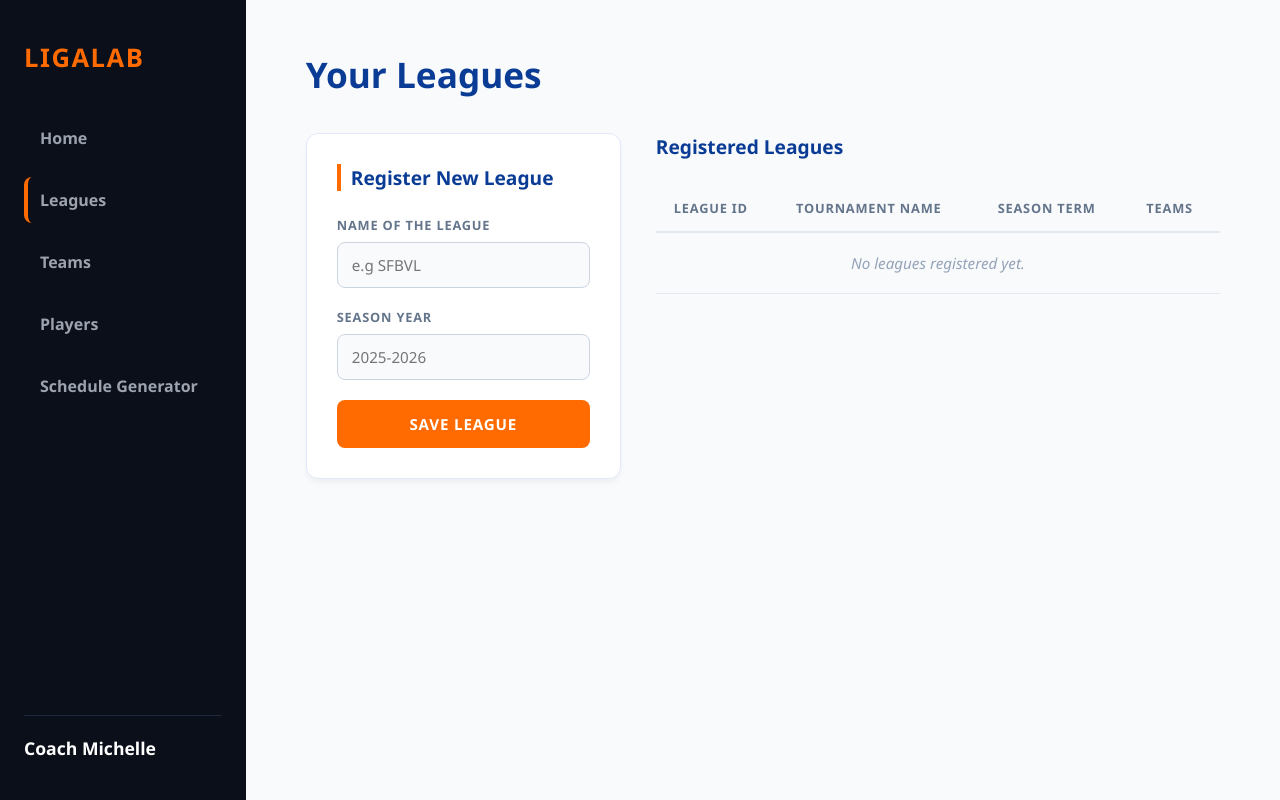
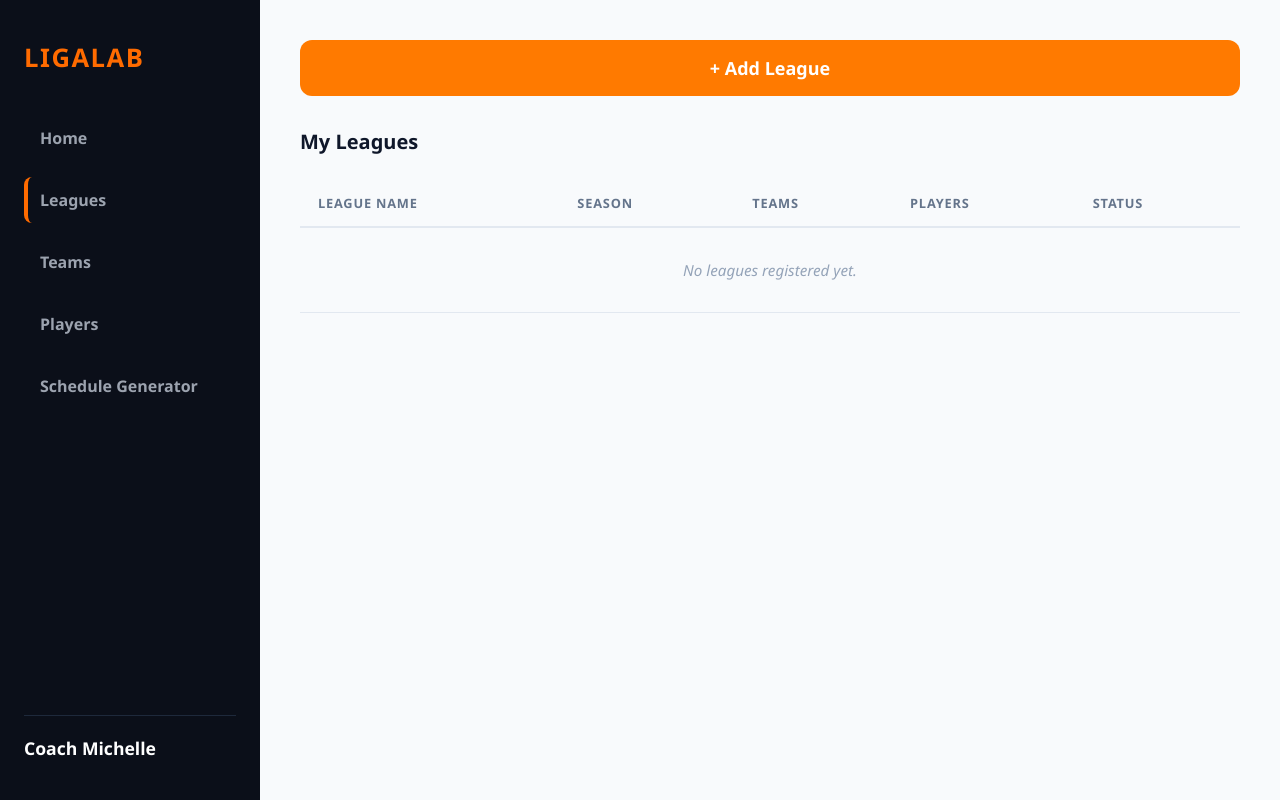
Before and after one commit to mdlcodes/LigaLab, a Flask app: page /leagues in a window 1280 px wide. Run offline with Flask 3, Linux system fonts and the light colour scheme.

Commit message:
Docs: Did some changes in the League page UI.

```diff
--- a/static/style.css
+++ b/static/style.css
@@ -553,3 +553,34 @@
     border-radius: 6px;
     background-color: #F8FAFC;
 }
+
+/* NEW UI DESIGN FOR LEAGUE PAGE*/
+.dashboard-content{
+    padding: 40px;
+}
+.action-header-row{
+    margin-bottom: 32px;
+}
+.btn-add-hero{
+    display:block;
+    width: 100%;
+    background-color: #FF7A00;
+    color: white;
+    font-size: 18px;
+    font-weight: 700;
+    text-align: center;
+    padding: 16px;
+    border-radius: 12px;
+    text-decoration: none;
+    transition: background-color 0.2s ease;
+}
+
+.btn-add-hero:hover{
+    background-color: #E06B00;
+}
+
+.panel-header h3{
+     font-size: 20px;
+     font-weight: 700;
+     color: #0F172A;
+}
--- a/templates/leagues.html
+++ b/templates/leagues.html
@@ -1,12 +1,11 @@
-    <!DOCTYPE htmL>
+<!DOCTYPE html>
 <html lang="en">
 <head>
     <meta charset="UTF-8">
     <meta name="viewport" content="width=device-width, initial-scale=1.0">
-            <title>LigaLab</title>
+    <title>LigaLab - Leagues</title>
     <link rel="stylesheet" href="{{ url_for('static', filename='style.css')}}">
 </head>
-
 <body class="dashboard-body">
     <div class="dashboard-wrapper">
         <aside class="sidebar">
@@ -18,67 +17,45 @@
                 <a href="{{ url_for('players')}}" class="menu-item">Players</a>
                 <a href="{{ url_for('schedules')}}" class="menu-item">Schedule Generator</a>
             </nav>
-
             <div class="sidebar-user-badge">Coach Michelle</div>
         </aside>
 
         <main class="dashboard-content">
-                    <header class="content-header">
-                        <div class="hightlight-block">
-                            <h1>Your Leagues</h1>
-                        </div>
-                    </header>
-
-                    <div class="control-deck">
-                        <div class="form-card">
-                            <h3>Register New League</h3>
-                            <form action="{{ url_for('leagues') }}" method="POST">
-                                <div class="input-group">
-                                    <label for="league-name">Name of the League</label>
-                                    <input type="text" id="league-name" name="ligalab-name" placeholder="e.g SFBVL " required>
-                                </div>
-
-                                <div class="input-group">
-                                    <label for="league-season">Season Year</label>
-                                    <input type="text" id="league-season" name="ligalab-season" placeholder="2025-2026">
-                                </div>
-
-                                <button type="submit" class="btn-primary-action">Save League</button>
-                            </form>
+            <div class="action-header-row">
+                <a href="{{ url_for('create_league') }}" class="btn-add-hero">+ Add League</a>
             </div>
 
             <div class="data-panel">
                 <div class="panel-header">
-                                <h3>Registered Leagues</h3>
+                    <h3>My Leagues</h3>
                 </div>
                 <table class="data-table">
                     <thead>
                         <tr>
-                                    <th>League ID</th>
-                                    <th>Tournament Name</th>
-                                    <th>Season Term</th>
+                            <th>League Name</th>
+                            <th>Season</th>
                             <th>Teams</th>
+                            <th>Players</th>
+                            <th>Status</th>
                         </tr>
                     </thead>
                     <tbody>
                         {% for league in leagues %}
                         <tr>
-                                    <td><strong>{{ league.id }}</strong></td>
-                                    <td>{{ league.name }}</td>
+                            <td><strong>{{ league.name }}</strong></td>
                             <td>{{ league.season }}</td>
-                                    <td><span style="color: #FF6B00; font-weight: 700">{{ league.teams }}</span> Teams Registered</td>
+                            <td><span style="font-weight: 600;">{{ league.teams }}</span></td>
+                            <td><span style="font-weight: 600;">{{ league.players }}</span></td>
+                            <td><span style="font-weight: 700; color: #475569;">{{ league.status | upper }}</span></td>
                         </tr>
                         {% else %}
                         <tr>
-                                    <td colspan="4" style="text-align: center; color: #94A3B8; font-style: italic; padding: 20px;">
-                                        No leagues registered yet.
-                                    </td>
+                            <td colspan="5" style="text-align: center; color: #94A3B8; font-style: italic; padding: 32px;">No leagues registered yet.</td>
                         </tr>
                         {% endfor %}
                     </tbody>
                 </table>
             </div>
-                    </div>
         </main>
     </div>
 </body>
```
Lines whose indentation alone changed are shown as unchanged.
